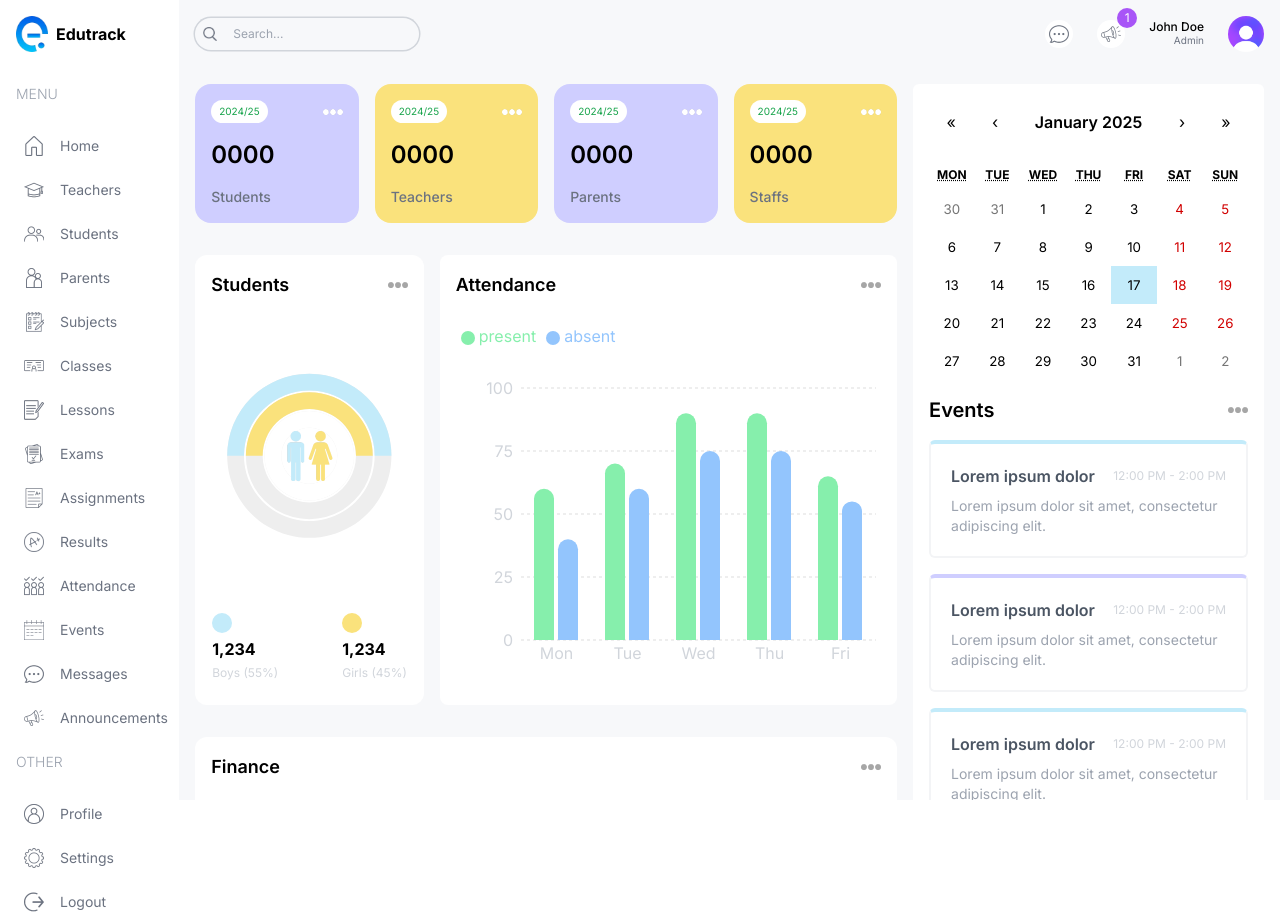
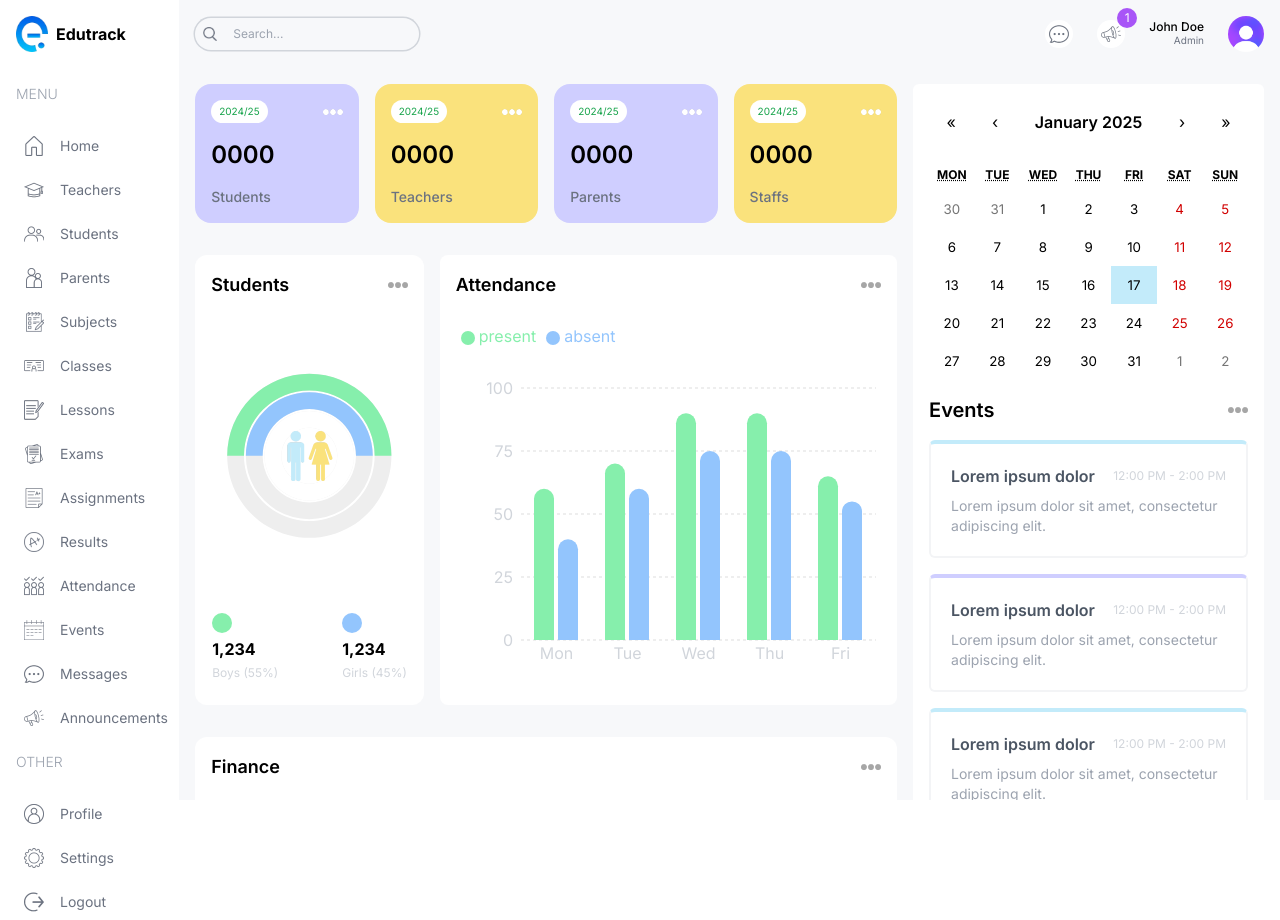
Before and after one commit to kojoskillz/EduTrack-SMS-Dashboard, a Next.js app: page /admin in a window 1280 px wide. Built offline with nearby package versions, Linux system fonts and the light colour scheme.

Commit message:
Update CountChart.tsx

```diff
--- a/src/components/CountChart.tsx
+++ b/src/components/CountChart.tsx
@@ -16,12 +16,12 @@ const data = [
   {
     name: "Girls",
     count: 53,
-    fill: "#FAE27C",
+    fill: "#93C5FD",
   },
   {
     name: "Boys",
     count: 53,
-    fill: "#C3EBFA",
+    fill: "#86EFAC",
   },
 ];
 
@@ -58,12 +58,12 @@ const CountChart = () => {
       {/* BOTTOM */}
       <div className="flex justify-center gap-16">
         <div className="flex flex-col gap-1">
-          <div className="w-5 h-5 bg-lamaSky rounded-full" />
+          <div className="w-5 h-5 bg-green-300 rounded-full" />
           <h1 className="font-bold">1,234</h1>
           <h2 className="text-xs text-gray-300">Boys (55%)</h2>
         </div>
         <div className="flex flex-col gap-1">
-          <div className="w-5 h-5 bg-lamaYellow rounded-full" />
+          <div className="w-5 h-5 bg-blue-300 rounded-full" />
           <h1 className="font-bold">1,234</h1>
           <h2 className="text-xs text-gray-300">Girls (45%)</h2>
         </div>
```
